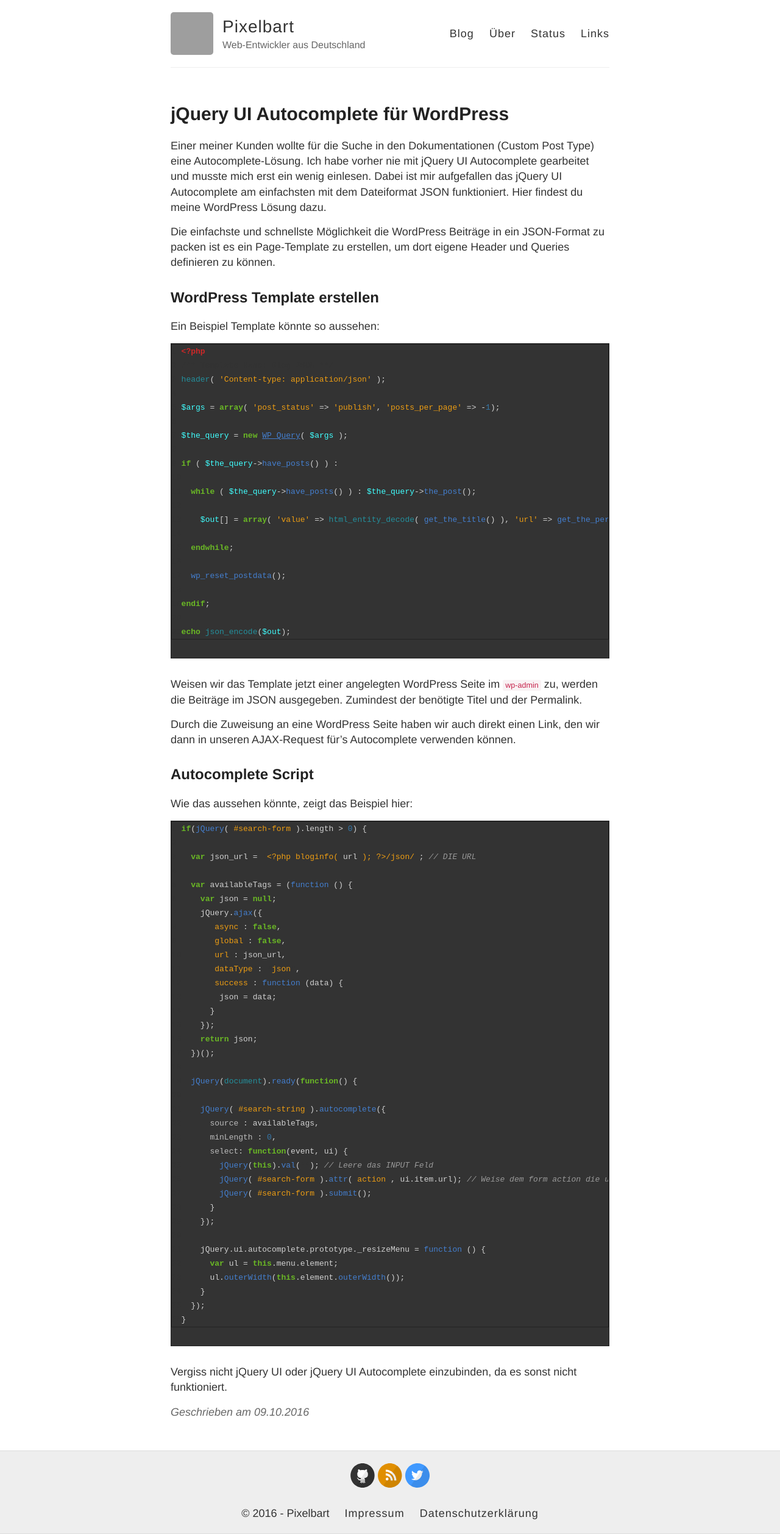
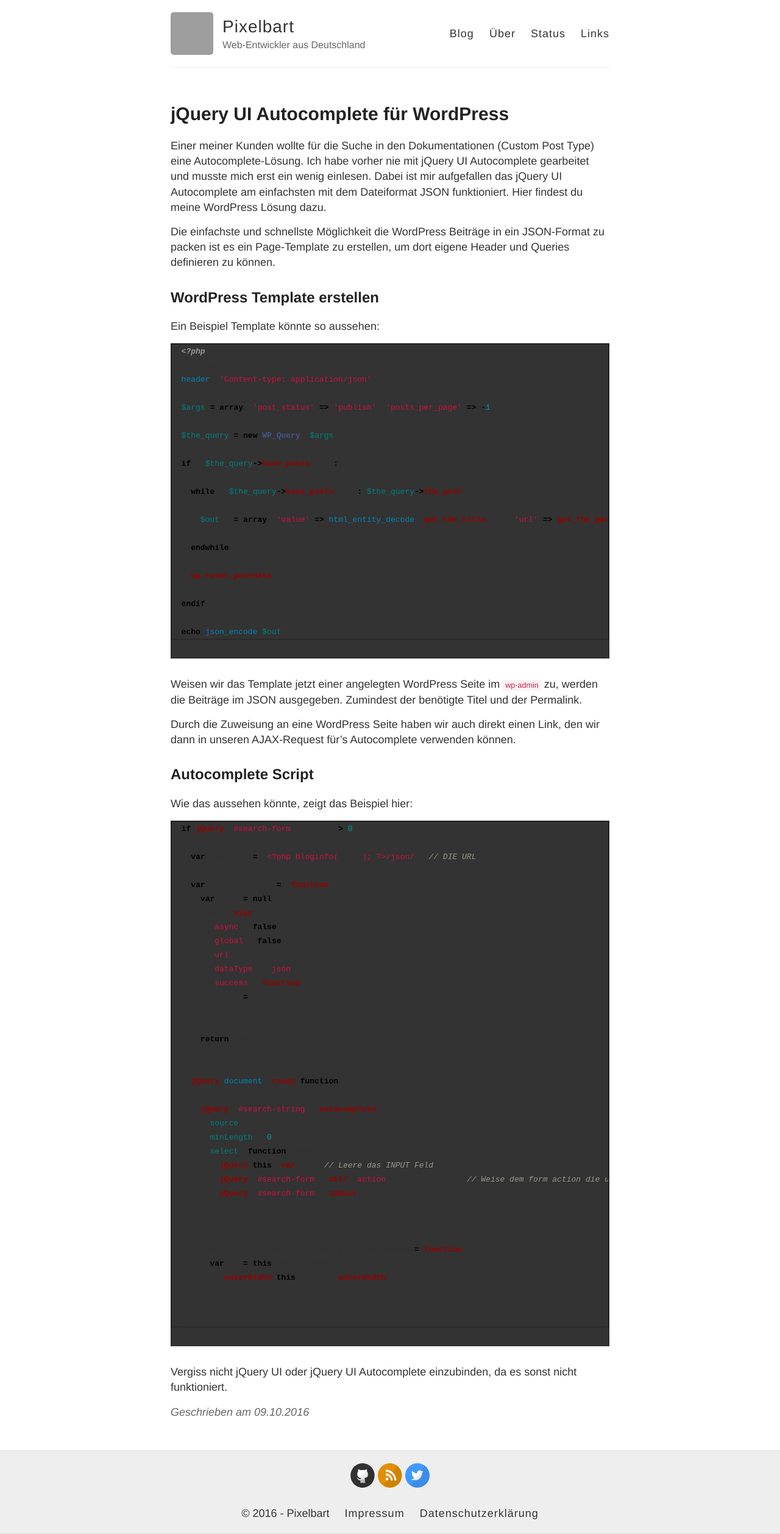
Before and after one commit to pixelbart/pixelbart.github.io, a Jekyll site: the page built from _posts/2016-10-09-WordPress-Autocomplete.md, in a window 1280 px wide. Shown: the whole page at 61% size. Built offline with Jekyll 4.4.1, drawn with Linux system fonts in a browser that asks for light colours; nearby versions of some CDN libraries; comment, search, counter and statistics services are not loaded; grey boxes are pictures that could not be loaded.

Commit message:
Update _highlights.scss

```diff
--- a/_sass/_highlights.scss
+++ b/_sass/_highlights.scss
@@ -15,72 +15,72 @@
   font-family: monospace;
 }
 
-.highlight .hll { background-color: #404040 }
-.highlight .c { color: #999999; font-style: italic } /* Comment */
+.highlight .code {
+  overflow-x: auto;
+  white-space: pre;
+  overflow-x: auto;
+  word-break: inherit;
+  word-wrap: inherit;
+}
+
+.highlight .hll { background-color: #ffffcc }
+.highlight .c { color: #999988; font-style: italic } /* Comment */
 .highlight .err { color: #a61717; background-color: #e3d2d2 } /* Error */
-.highlight .g { color: #d0d0d0 } /* Generic */
-.highlight .k { color: #6ab825; font-weight: bold } /* Keyword */
-.highlight .l { color: #d0d0d0 } /* Literal */
-.highlight .n { color: #d0d0d0 } /* Name */
-.highlight .o { color: #d0d0d0 } /* Operator */
-.highlight .x { color: #d0d0d0 } /* Other */
-.highlight .p { color: #d0d0d0 } /* Punctuation */
-.highlight .cm { color: #999999; font-style: italic } /* Comment.Multiline */
-.highlight .cp { color: #cd2828; font-weight: bold } /* Comment.Preproc */
-.highlight .c1 { color: #999999; font-style: italic } /* Comment.Single */
-.highlight .cs { color: #e50808; font-weight: bold; background-color: #520000 } /* Comment.Special */
-.highlight .gd { color: #d22323 } /* Generic.Deleted */
-.highlight .ge { color: #d0d0d0; font-style: italic } /* Generic.Emph */
-.highlight .gr { color: #d22323 } /* Generic.Error */
-.highlight .gh { color: #ffffff; font-weight: bold } /* Generic.Heading */
-.highlight .gi { color: #589819 } /* Generic.Inserted */
-.highlight .go { color: #cccccc } /* Generic.Output */
-.highlight .gp { color: #aaaaaa } /* Generic.Prompt */
-.highlight .gs { color: #d0d0d0; font-weight: bold } /* Generic.Strong */
-.highlight .gu { color: #ffffff; text-decoration: underline } /* Generic.Subheading */
-.highlight .gt { color: #d22323 } /* Generic.Traceback */
-.highlight .kc { color: #6ab825; font-weight: bold } /* Keyword.Constant */
-.highlight .kd { color: #6ab825; font-weight: bold } /* Keyword.Declaration */
-.highlight .kn { color: #6ab825; font-weight: bold } /* Keyword.Namespace */
-.highlight .kp { color: #6ab825 } /* Keyword.Pseudo */
-.highlight .kr { color: #6ab825; font-weight: bold } /* Keyword.Reserved */
-.highlight .kt { color: #6ab825; font-weight: bold } /* Keyword.Type */
-.highlight .ld { color: #d0d0d0 } /* Literal.Date */
-.highlight .m { color: #3677a9 } /* Literal.Number */
-.highlight .s { color: #ed9d13 } /* Literal.String */
-.highlight .na { color: #bbbbbb } /* Name.Attribute */
-.highlight .nb { color: #24909d } /* Name.Builtin */
-.highlight .nc { color: #447fcf; text-decoration: underline } /* Name.Class */
-.highlight .no { color: #40ffff } /* Name.Constant */
-.highlight .nd { color: #ffa500 } /* Name.Decorator */
-.highlight .ni { color: #d0d0d0 } /* Name.Entity */
-.highlight .ne { color: #bbbbbb } /* Name.Exception */
-.highlight .nf { color: #447fcf } /* Name.Function */
-.highlight .nl { color: #d0d0d0 } /* Name.Label */
-.highlight .nn { color: #447fcf; text-decoration: underline } /* Name.Namespace */
-.highlight .nx { color: #d0d0d0 } /* Name.Other */
-.highlight .py { color: #d0d0d0 } /* Name.Property */
-.highlight .nt { color: #6ab825; font-weight: bold } /* Name.Tag */
-.highlight .nv { color: #40ffff } /* Name.Variable */
-.highlight .ow { color: #6ab825; font-weight: bold } /* Operator.Word */
-.highlight .w { color: #666666 } /* Text.Whitespace */
-.highlight .mf { color: #3677a9 } /* Literal.Number.Float */
-.highlight .mh { color: #3677a9 } /* Literal.Number.Hex */
-.highlight .mi { color: #3677a9 } /* Literal.Number.Integer */
-.highlight .mo { color: #3677a9 } /* Literal.Number.Oct */
-.highlight .sb { color: #ed9d13 } /* Literal.String.Backtick */
-.highlight .sc { color: #ed9d13 } /* Literal.String.Char */
-.highlight .sd { color: #ed9d13 } /* Literal.String.Doc */
-.highlight .s2 { color: #ed9d13 } /* Literal.String.Double */
-.highlight .se { color: #ed9d13 } /* Literal.String.Escape */
-.highlight .sh { color: #ed9d13 } /* Literal.String.Heredoc */
-.highlight .si { color: #ed9d13 } /* Literal.String.Interpol */
-.highlight .sx { color: #ffa500 } /* Literal.String.Other */
-.highlight .sr { color: #ed9d13 } /* Literal.String.Regex */
-.highlight .s1 { color: #ed9d13 } /* Literal.String.Single */
-.highlight .ss { color: #ed9d13 } /* Literal.String.Symbol */
-.highlight .bp { color: #24909d } /* Name.Builtin.Pseudo */
-.highlight .vc { color: #40ffff } /* Name.Variable.Class */
-.highlight .vg { color: #40ffff } /* Name.Variable.Global */
-.highlight .vi { color: #40ffff } /* Name.Variable.Instance */
-.highlight .il { color: #3677a9 } /* Literal.Number.Integer.Long */
+.highlight .k { color: #000000; font-weight: bold } /* Keyword */
+.highlight .o { color: #000000; font-weight: bold } /* Operator */
+.highlight .cm { color: #999988; font-style: italic } /* Comment.Multiline */
+.highlight .cp { color: #999999; font-weight: bold; font-style: italic } /* Comment.Preproc */
+.highlight .c1 { color: #999988; font-style: italic } /* Comment.Single */
+.highlight .cs { color: #999999; font-weight: bold; font-style: italic } /* Comment.Special */
+.highlight .gd { color: #000000; background-color: #ffdddd } /* Generic.Deleted */
+.highlight .ge { color: #000000; font-style: italic } /* Generic.Emph */
+.highlight .gr { color: #aa0000 } /* Generic.Error */
+.highlight .gh { color: #999999 } /* Generic.Heading */
+.highlight .gi { color: #000000; background-color: #ddffdd } /* Generic.Inserted */
+.highlight .go { color: #888888 } /* Generic.Output */
+.highlight .gp { color: #555555 } /* Generic.Prompt */
+.highlight .gs { font-weight: bold } /* Generic.Strong */
+.highlight .gu { color: #aaaaaa } /* Generic.Subheading */
+.highlight .gt { color: #aa0000 } /* Generic.Traceback */
+.highlight .kc { color: #000000; font-weight: bold } /* Keyword.Constant */
+.highlight .kd { color: #000000; font-weight: bold } /* Keyword.Declaration */
+.highlight .kn { color: #000000; font-weight: bold } /* Keyword.Namespace */
+.highlight .kp { color: #000000; font-weight: bold } /* Keyword.Pseudo */
+.highlight .kr { color: #000000; font-weight: bold } /* Keyword.Reserved */
+.highlight .kt { color: #445588; font-weight: bold } /* Keyword.Type */
+.highlight .m { color: #009999 } /* Literal.Number */
+.highlight .s { color: #d01040 } /* Literal.String */
+.highlight .na { color: #008080 } /* Name.Attribute */
+.highlight .nb { color: #0086B3 } /* Name.Builtin */
+.highlight .nc { color: #445588; font-weight: bold } /* Name.Class */
+.highlight .no { color: #008080 } /* Name.Constant */
+.highlight .nd { color: #3c5d5d; font-weight: bold } /* Name.Decorator */
+.highlight .ni { color: #800080 } /* Name.Entity */
+.highlight .ne { color: #990000; font-weight: bold } /* Name.Exception */
+.highlight .nf { color: #990000; font-weight: bold } /* Name.Function */
+.highlight .nl { color: #990000; font-weight: bold } /* Name.Label */
+.highlight .nn { color: #555555 } /* Name.Namespace */
+.highlight .nt { color: #000080 } /* Name.Tag */
+.highlight .nv { color: #008080 } /* Name.Variable */
+.highlight .ow { color: #000000; font-weight: bold } /* Operator.Word */
+.highlight .w { color: #bbbbbb } /* Text.Whitespace */
+.highlight .mf { color: #009999 } /* Literal.Number.Float */
+.highlight .mh { color: #009999 } /* Literal.Number.Hex */
+.highlight .mi { color: #009999 } /* Literal.Number.Integer */
+.highlight .mo { color: #009999 } /* Literal.Number.Oct */
+.highlight .sb { color: #d01040 } /* Literal.String.Backtick */
+.highlight .sc { color: #d01040 } /* Literal.String.Char */
+.highlight .sd { color: #d01040 } /* Literal.String.Doc */
+.highlight .s2 { color: #d01040 } /* Literal.String.Double */
+.highlight .se { color: #d01040 } /* Literal.String.Escape */
+.highlight .sh { color: #d01040 } /* Literal.String.Heredoc */
+.highlight .si { color: #d01040 } /* Literal.String.Interpol */
+.highlight .sx { color: #d01040 } /* Literal.String.Other */
+.highlight .sr { color: #009926 } /* Literal.String.Regex */
+.highlight .s1 { color: #d01040 } /* Literal.String.Single */
+.highlight .ss { color: #990073 } /* Literal.String.Symbol */
+.highlight .bp { color: #999999 } /* Name.Builtin.Pseudo */
+.highlight .vc { color: #008080 } /* Name.Variable.Class */
+.highlight .vg { color: #008080 } /* Name.Variable.Global */
+.highlight .vi { color: #008080 } /* Name.Variable.Instance */
+.highlight .il { color: #009999 } /* Literal.Number.Integer.Long */
```
